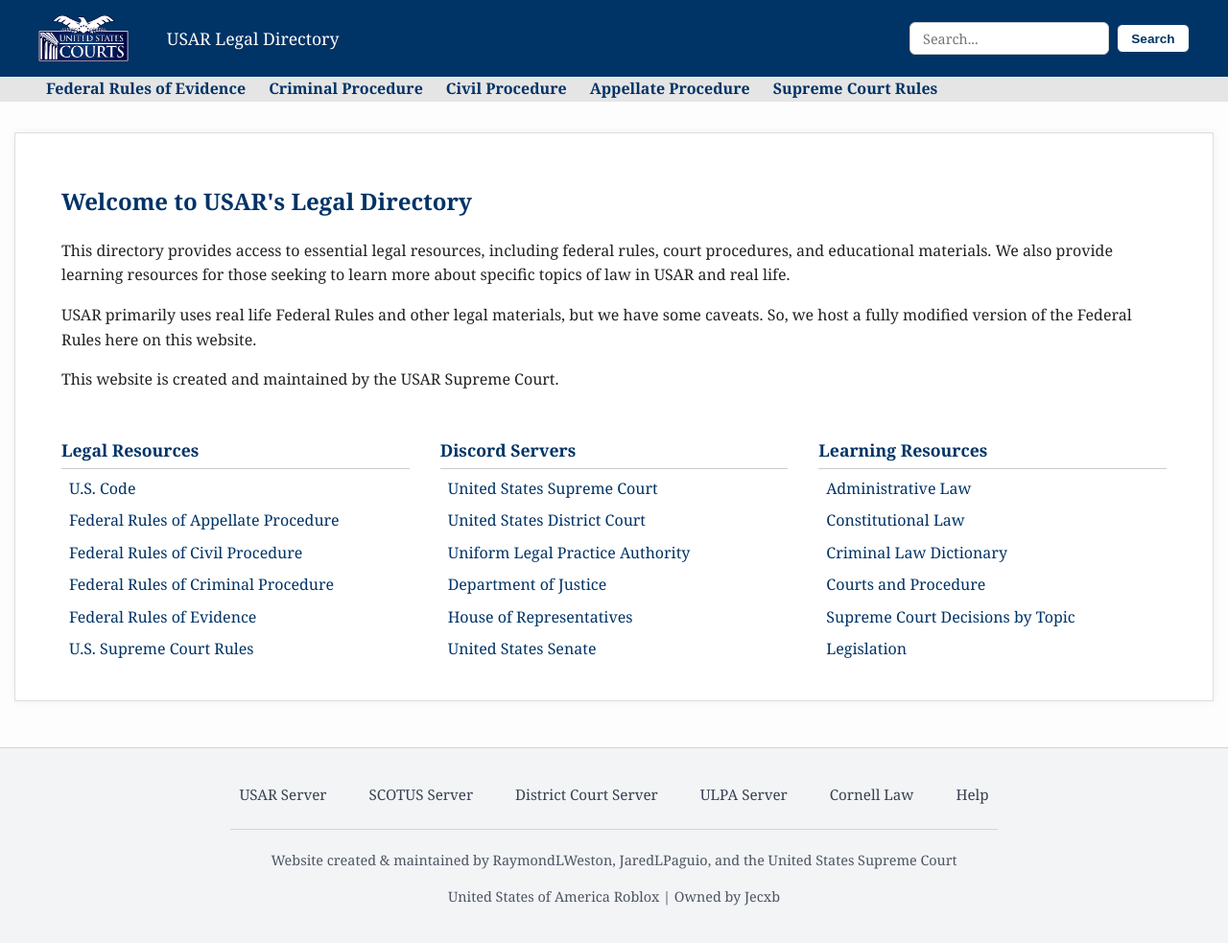
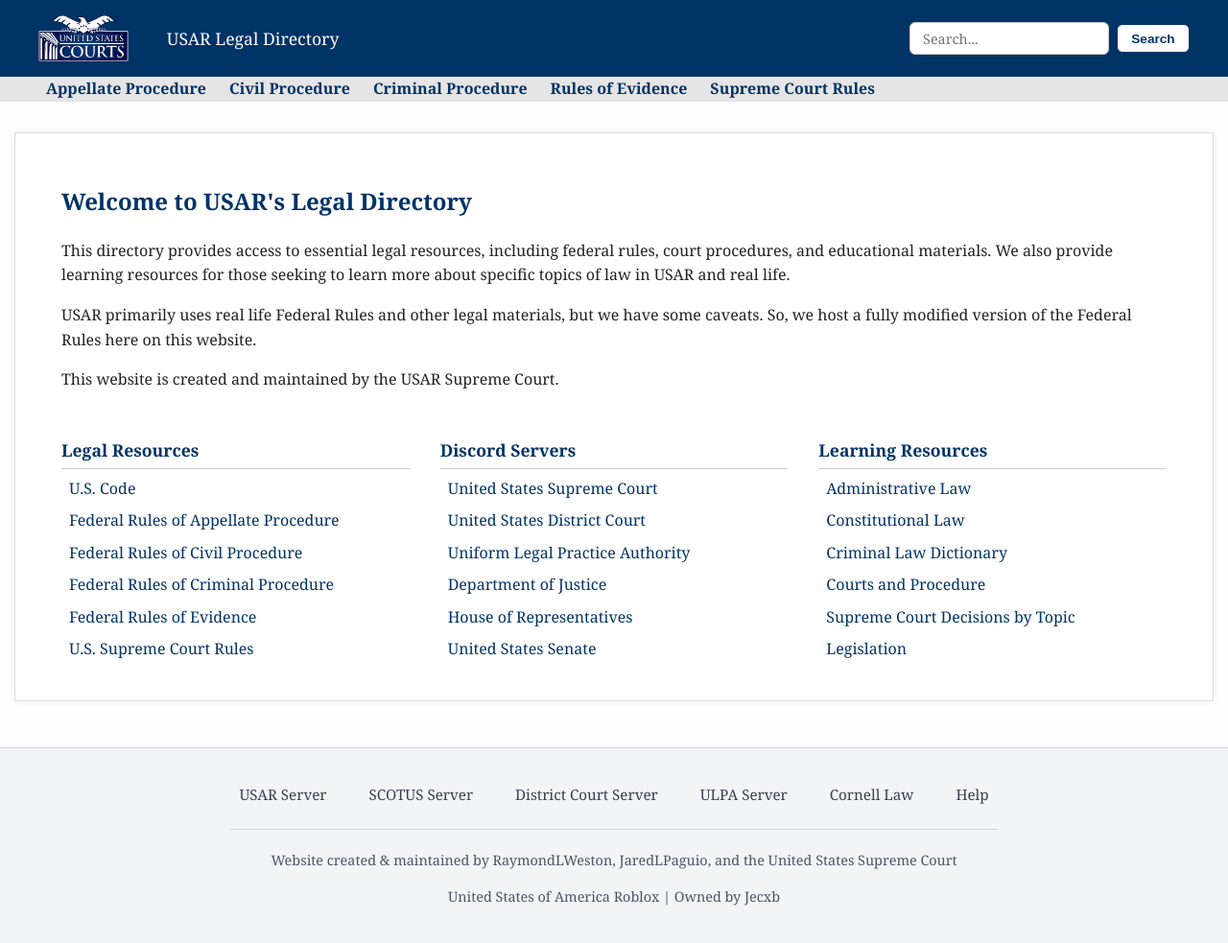
Before and after one commit to usarscotus/legal-directory, a Jekyll site: the page built from index.html, in a window 1280 px wide and 992 px high. Shown: the top 983 px of the window at 96% size. Built offline with Jekyll 4.4.1, drawn with Linux system fonts in a browser that asks for light colours.

Commit message:
Update header.html

```diff
--- a/_includes/header.html
+++ b/_includes/header.html
@@ -19,10 +19,10 @@
     <div id="cornell-nav-bg">
         <nav class="header-container" id="cornell-nav">
             <ul>
-                <li><a href="{{ site.baseurl }}/fre/">Federal Rules of Evidence</a></li>
+                <li><a href="{{ site.baseurl }}/frap/">Appellate Procedure</a></li>
+                <li><a href="{{ site.baseurl }}/frcp/">Civil Procedure</a></li>
                 <li><a href="{{ site.baseurl }}/frcmp/">Criminal Procedure</a></li>
-                <li><a href="{{ site.baseurl }}/frcp/">Civil Procedure</a></li>
-                <li><a href="{{ site.baseurl }}/frap/">Appellate Procedure</a></li>
+                <li><a href="{{ site.baseurl }}/fre/">Rules of Evidence</a></li>
                 <li><a href="{{ site.baseurl }}/supct/">Supreme Court Rules</a></li>
             </ul>
         </nav>
```
